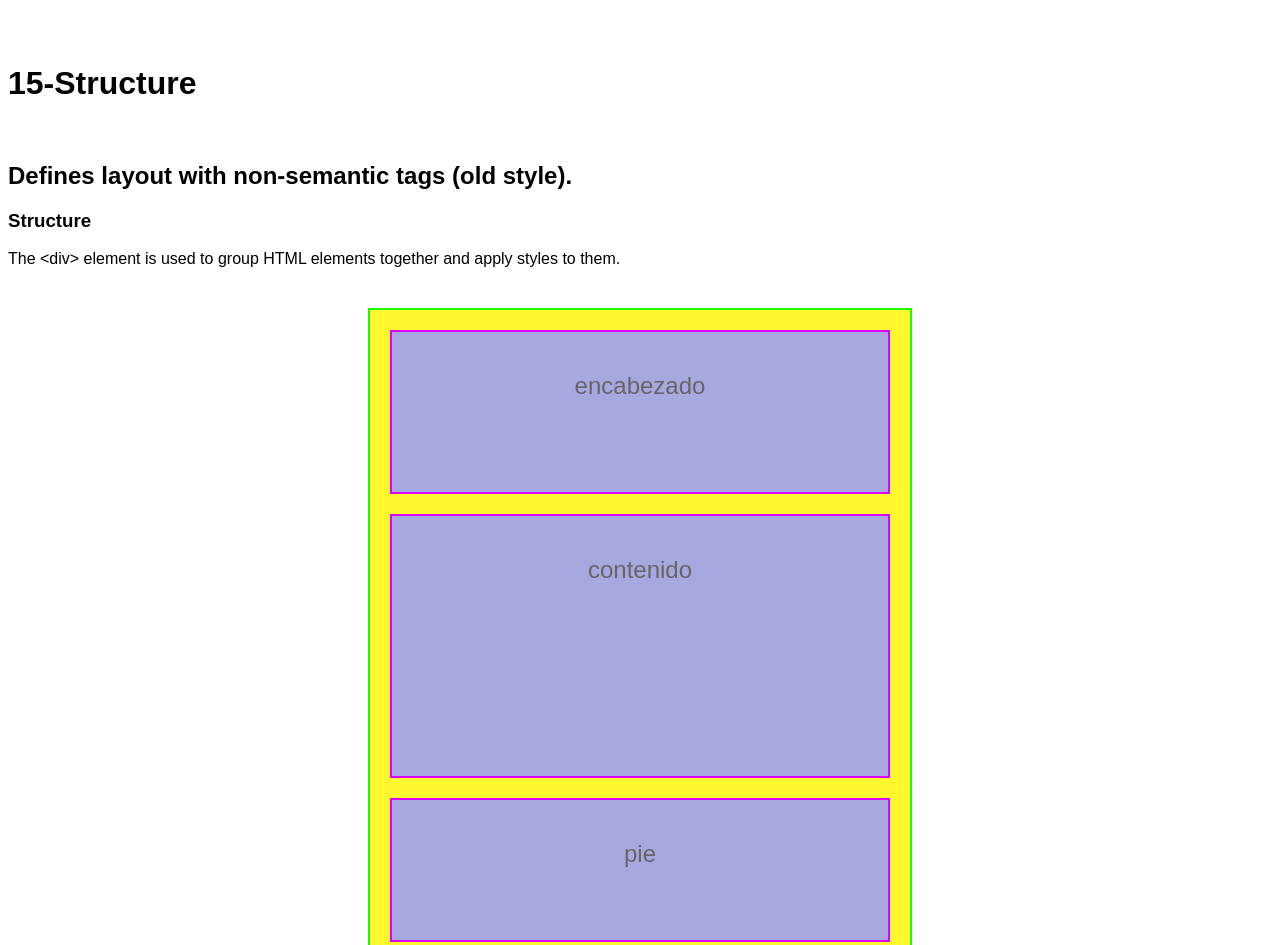
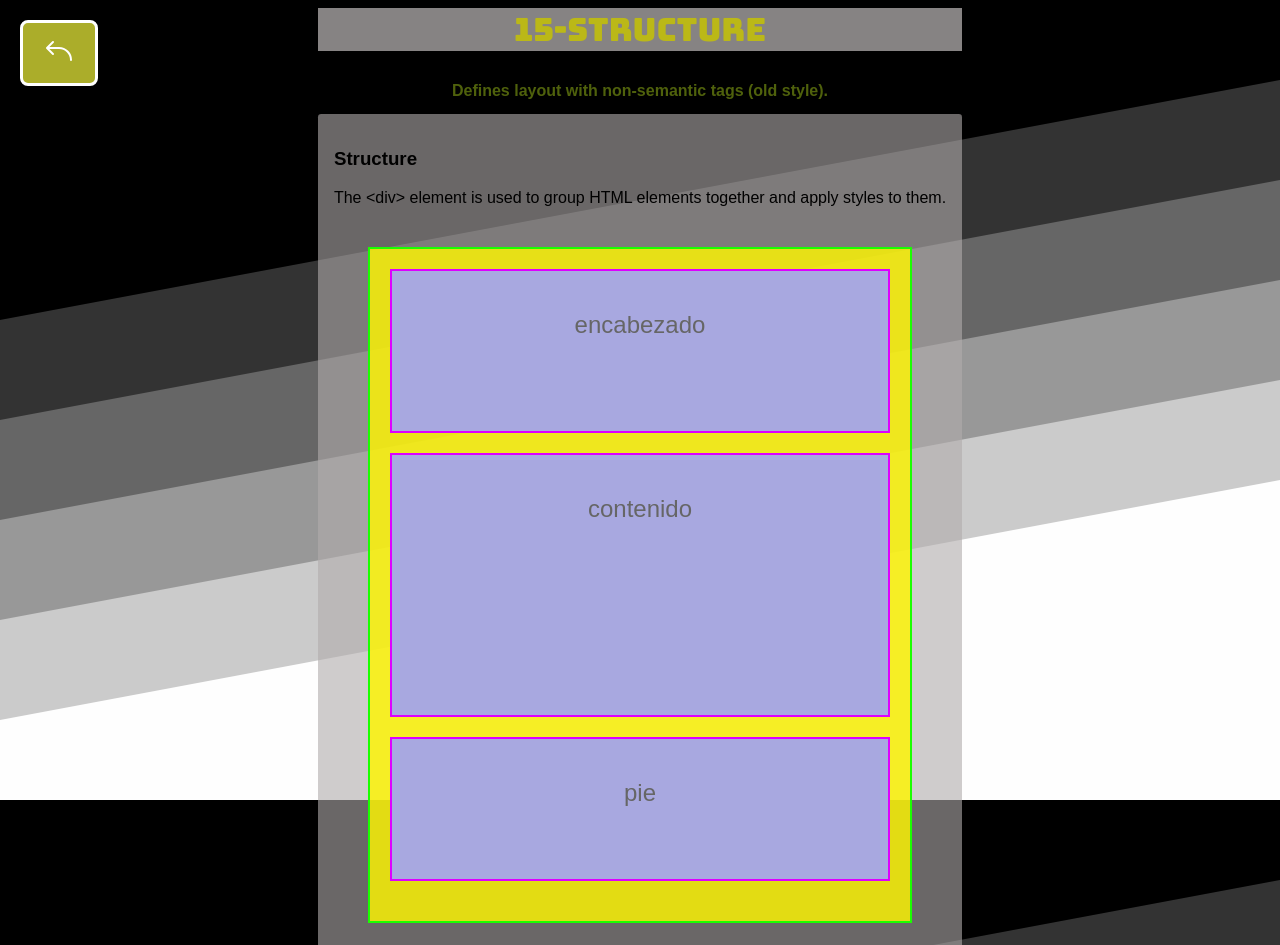
Before and after one commit to yierolo-spec/adso3314566, a plain HTML site: page 02-html/15-structure.html in a window 1280 px wide. Shown: the top 945 px of the page. Drawn offline with Linux system fonts and the light colour scheme.

Commit message:
actividad final OFAC

```diff
--- a/02-html/15-structure.html
+++ b/02-html/15-structure.html
@@ -4,7 +4,7 @@
     <meta charset="UTF-8">
     <meta name="viewport" content="width=device-width, initial-scale=1.0">
     <title>15-Structure</title>
-    <link rel="stylesheet" href=" ../src/css/02-html.">
+    <link rel="stylesheet" href=" ../src/css/02-html.css">
 </head>
 <style>
     body {
@@ -42,7 +42,7 @@
     }
 </style>
 <body>
-    <a href="../02-html/2-index.html" class="btn-home">
+    <a href="..//02-html/" class="btn-home">
         <svg xmlns="http://www.w3.org/2000/svg" width="32" height="32" fill="#ffff" viewBox="0 0 256 256"><path d="M232,200a8,8,0,0,1-16,0,88.1,88.1,0,0,0-88-88H51.31l34.35,34.34a8,8,0,0,1-11.32,11.32l-48-48a8,8,0,0,1,0-11.32l48-48A8,8,0,0,1,85.66,61.66L51.31,96H128A104.11,104.11,0,0,1,232,200Z">
         </path>
     </svg>
```
